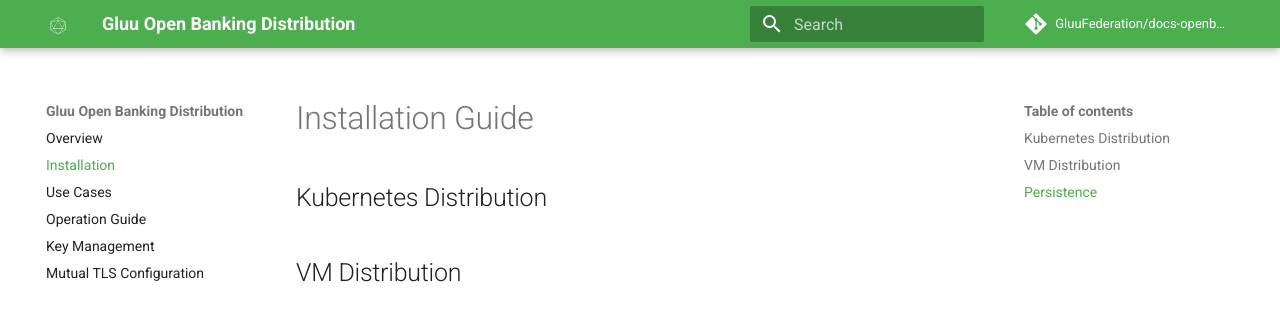
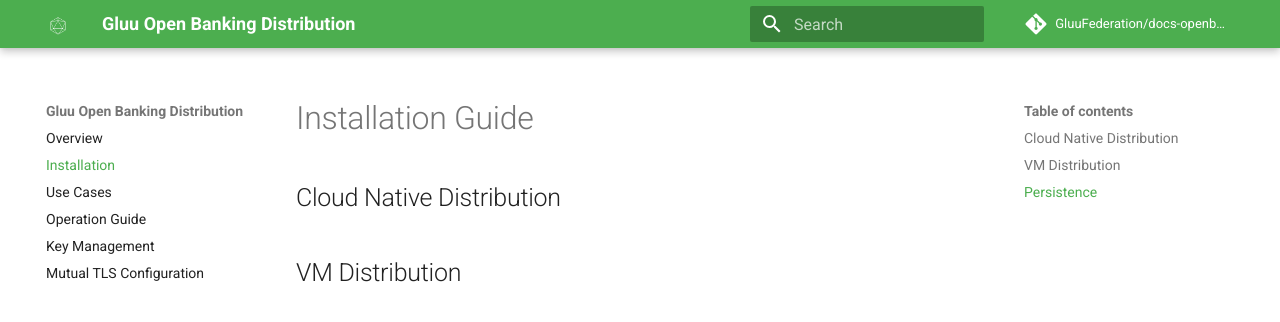
Before and after one commit to GluuFederation/docs-openbanking-prod, an MkDocs documentation site: the page built from docs/source/install.md, in a window 1280 px wide. Shown: the top 322 px of the page. Built offline with MkDocs 1.6.1 and Material for MkDocs 9.7.7, drawn with Linux system fonts in a browser that asks for light colours; comment, search, counter and statistics services are not loaded.

Commit message:
Reworded header

```diff
--- a/docs/source/install.md
+++ b/docs/source/install.md
@@ -1,6 +1,6 @@
 # Installation Guide
 
-## Kubernetes Distribution
+## Cloud Native Distribution
 
 ## VM Distribution
 
```
